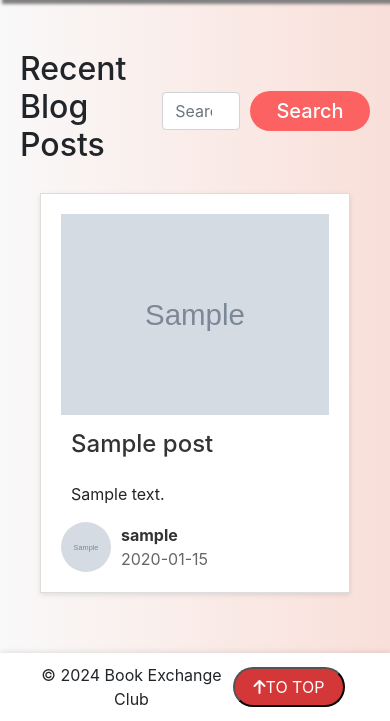
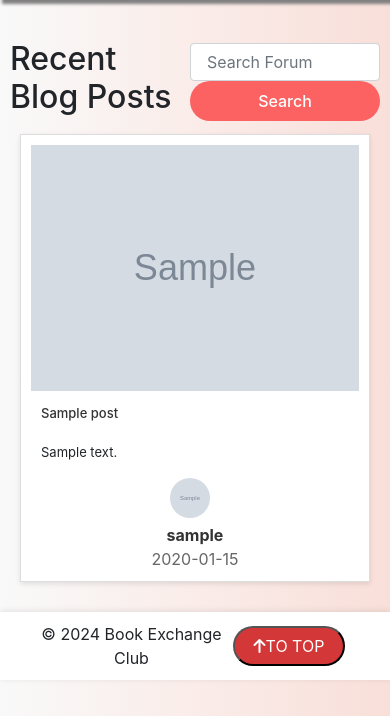
Before and after one commit to Ellacancode/CITS5505Project_Book-Excahnge-Club, a Flask app: page /forum in a window 390 px wide. Shown: the part 128-849 px from the top of the page. Run offline with Flask 3, Linux system fonts and the light colour scheme; tables that the repository leaves empty hold one stand-in row (values such as "Sample post"); grey boxes marked "Sample" are stand-in pictures; some libraries are stand-ins or nearby versions.

Commit message:
updating responsiveness for the forum page

```diff
--- a/Bookclub/static/forum.css
+++ b/Bookclub/static/forum.css
@@ -32,7 +32,8 @@ html, body {
 
 
 .post-card {
-  flex: 0 0 calc(33.33% - 20px);
+  flex: 0 0 calc(33.33% - 20px);  /* Ensure this calculation allows for any padding/margins */
+  max-width: calc(33.33% - 20px); /* This line can help enforce sizing if flexbox settings aren't enough */
   display: flex;
   flex-direction: column;
   align-items: center;
@@ -66,6 +67,7 @@ html, body {
   min-height: 200px;
   object-fit: cover;
   margin-bottom: 15px;
+  max-width: 100%; /* ensures image does not exceed its container's width */
 }
 
 
@@ -86,12 +88,6 @@ html, body {
     align-items: flex-start;
 }
 
-
-@media (max-width: 768px) {
-  .post-card {
-      flex: 1 1 100%;
-  }
-}
 
 .post-header {
   display: flex;
@@ -132,3 +128,53 @@ html, body {
   background-color: rgb(252, 98, 98);  /* Darker red on hover/focus */
   color: #ffffff;             /* White text remains the same */
 }
+
+@media (max-width: 768px) {
+  .container {
+      padding: 10px;
+  }
+
+  .post-card {
+      flex: 1 1 100%; /* Take full width */
+      max-width: 100%; /* Take full width */
+      padding: 10px; /* Smaller padding for a compact look */
+      margin-bottom: 10px; /* Reduce margin between cards */
+      box-shadow: 0 2px 5px rgba(0,0,0,0.1); /* Optional: adjust shadow for depth */
+  }
+
+  .form-control, .btn-outline-secondary {
+      font-size: 16px; /* Adjust font size */
+      padding: 8px 16px; /* Adjust padding */
+  }
+
+  .post-image {
+      max-height: 250px; /* Adjust image max height */
+  }
+
+  .profile-pic {
+      width: 40px;
+      height: 40px;
+  }
+
+  .title, .content {
+      font-size: small; /* Adjust font size */
+  }
+
+  .search-form {
+      flex-direction: column;
+      align-items: stretch;
+  }
+
+  .btn-outline-secondary {
+      width: 100%; /* Full width button */
+  }
+
+  .user-info, .post-header {
+      flex-direction: column;
+      align-items: center;
+  }
+
+  .username {
+      margin-top: 5px;
+  }
+}
```
